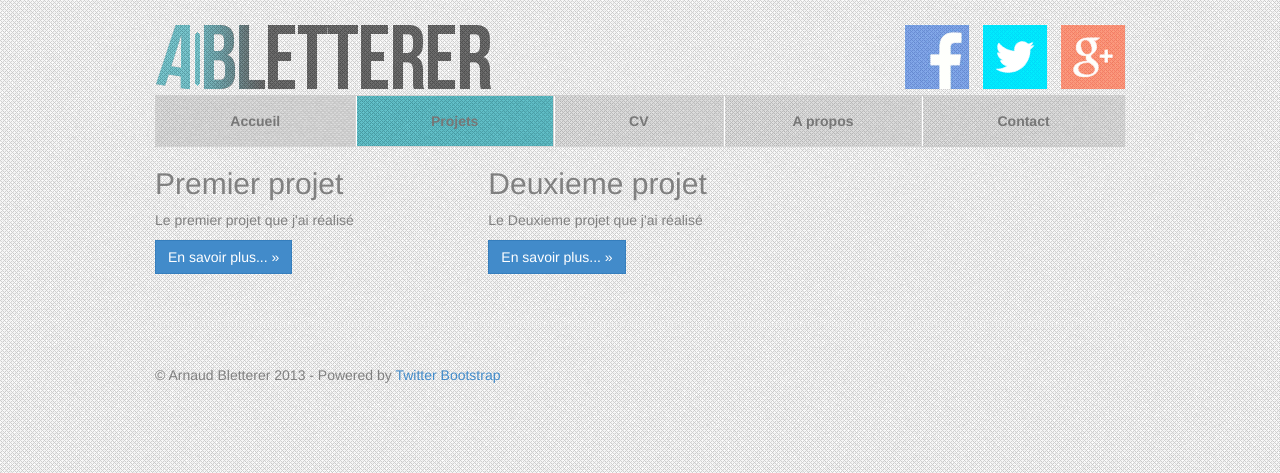
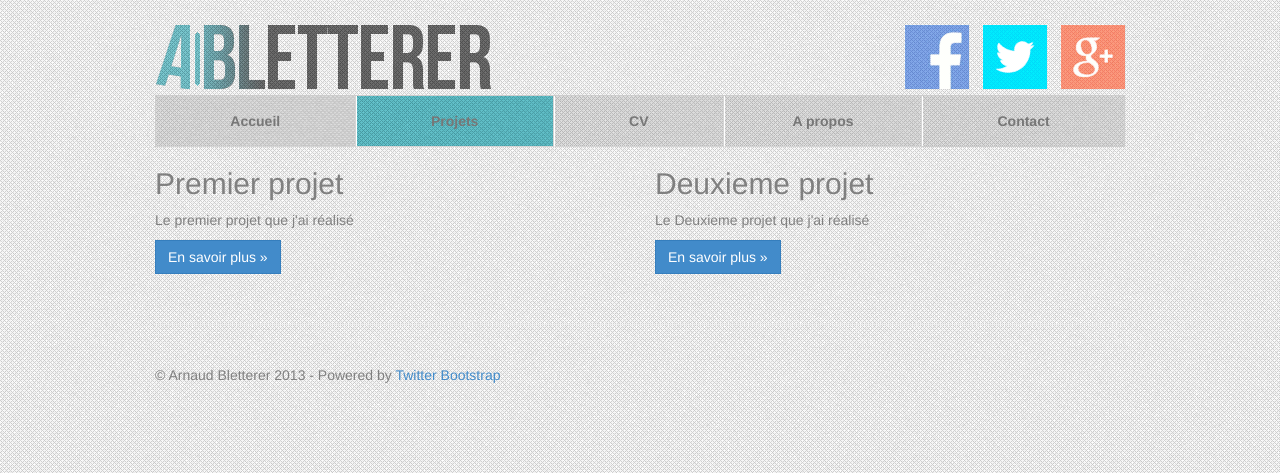
Before and after one commit to abletterer/Portfolio, a PHP site: page /projets.php in a window 1280 px wide. Shown: the top 473 px of the page. Run offline with PHP 8.4, Linux system fonts and the light colour scheme; data comes from the database, SQL or seed files in the repository; some libraries are stand-ins or nearby versions.

Commit message:
Modifications de la présentation des différents projets

```diff
--- a/projets.php
+++ b/projets.php
@@ -47,10 +47,10 @@ $projets = $stmt->fetchAll(PDO::FETCH_ASSOC);
 <?php
 foreach($projets as $projet) { ?>
 
-    <div class="col-xs-6 col-sm-4 col-lg-4">
+    <div class="col-xs-6 col-sm-6 col-md-6 col-lg-6">
     <h2><?php echo $projet["nomProjet"]; ?></h2>
       <p><?php echo $projet["descriptionProjet"]; ?></p>
-      <p><a class="btn btn-primary" href="#">En savoir plus... &raquo;</a></p>
+      <p><a class="btn btn-primary" href="#">En savoir plus &raquo;</a></p>
     </div>
 
 <?php }
```
